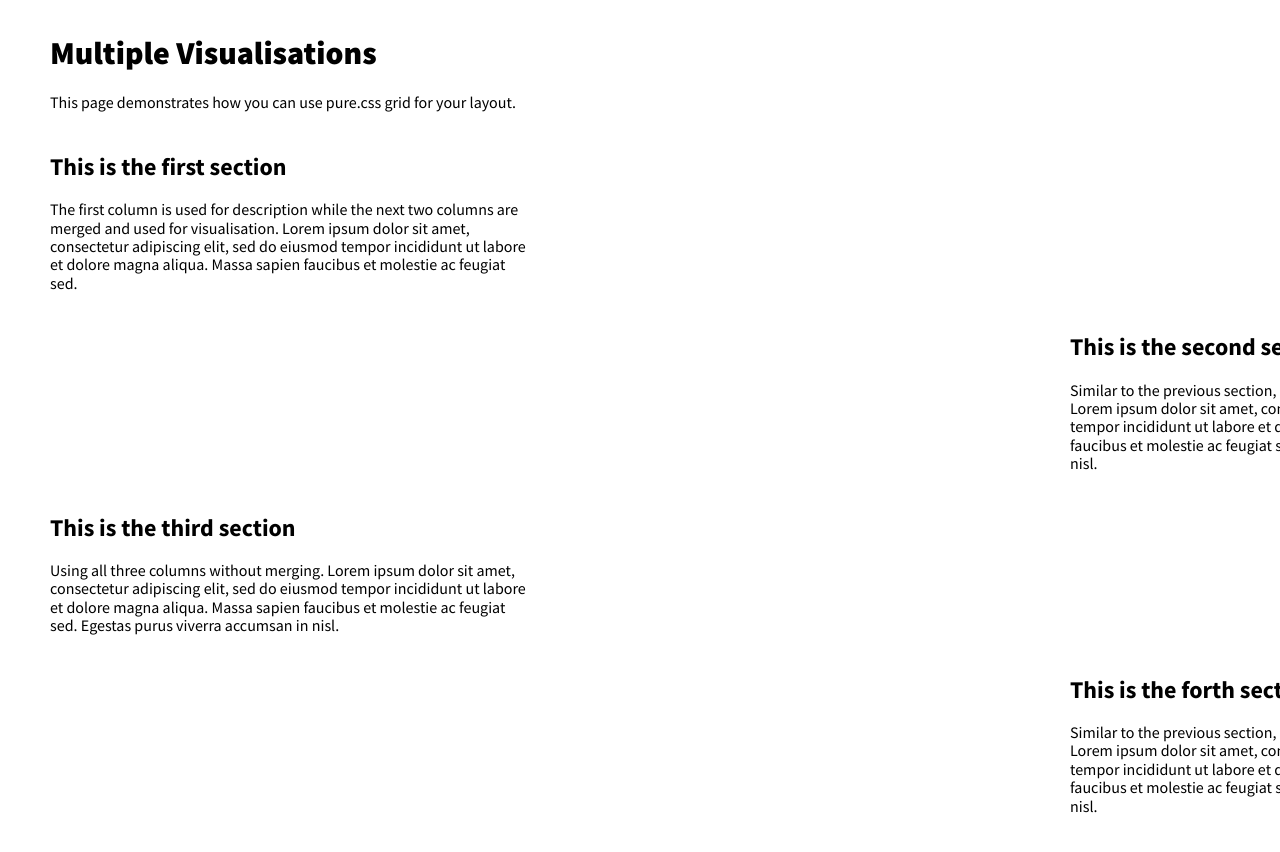
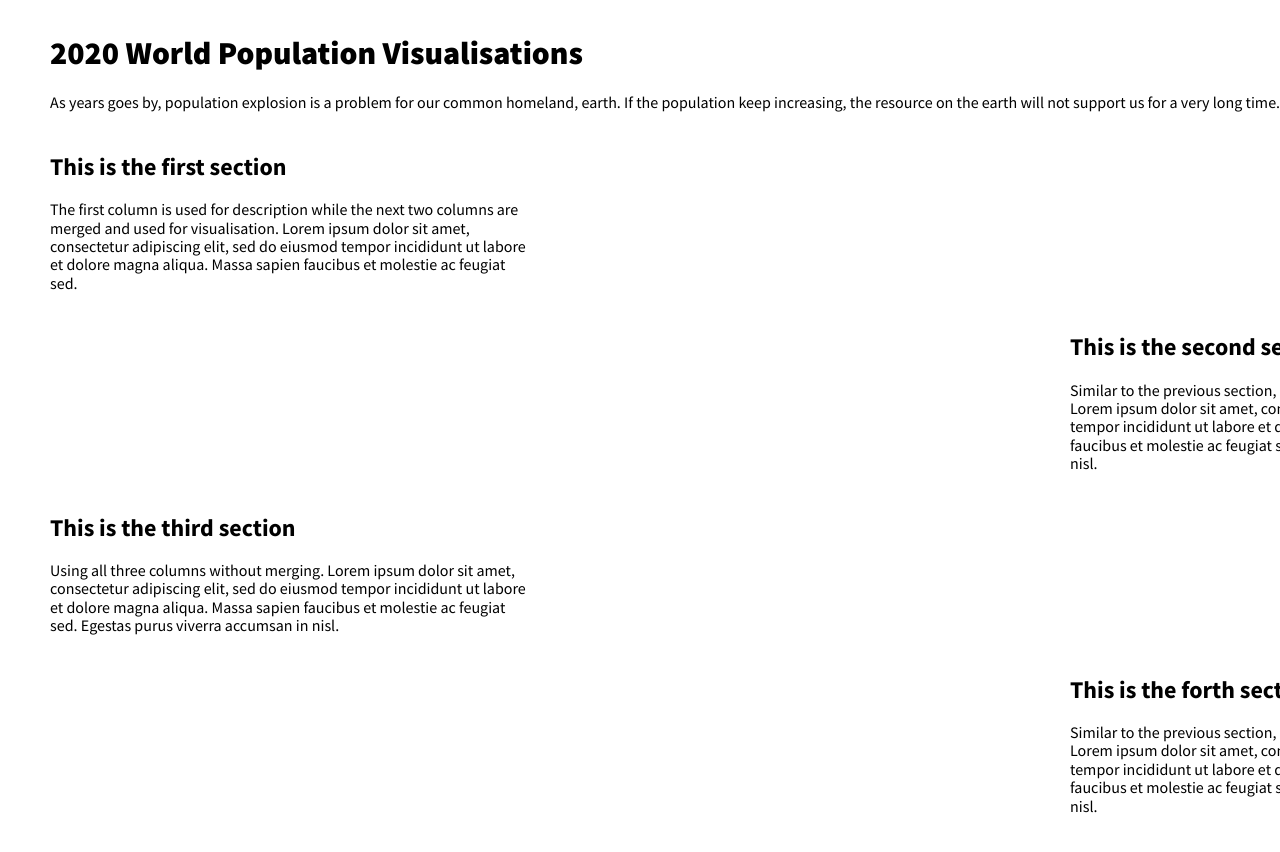
Before and after one commit to MMXVIII404/FIT3179, a plain HTML site: page index.html in a window 1280 px wide. Shown: the top 852 px of the page. Drawn offline with nearby package versions, Linux system fonts and the light colour scheme; a script that the page names is missing.

Commit message:
Update index.html

```diff
--- a/index.html
+++ b/index.html
@@ -58,8 +58,8 @@
    <!-- pure grid group -->
     <div class="pure-g">
       <div class="pure-u-1-1">
-        <h1>Multiple Visualisations</h1>
-        <p>This page demonstrates how you can use pure.css grid for your layout.</p>
+        <h1>2020 World Population Visualisations</h1>
+        <p>As years goes by, population explosion is a problem for our common homeland, earth. If the population keep increasing, the resource on the earth will not support us for a very long time. </p>
       </div>
     </div>
   <!-- end pure grid group -->
```
